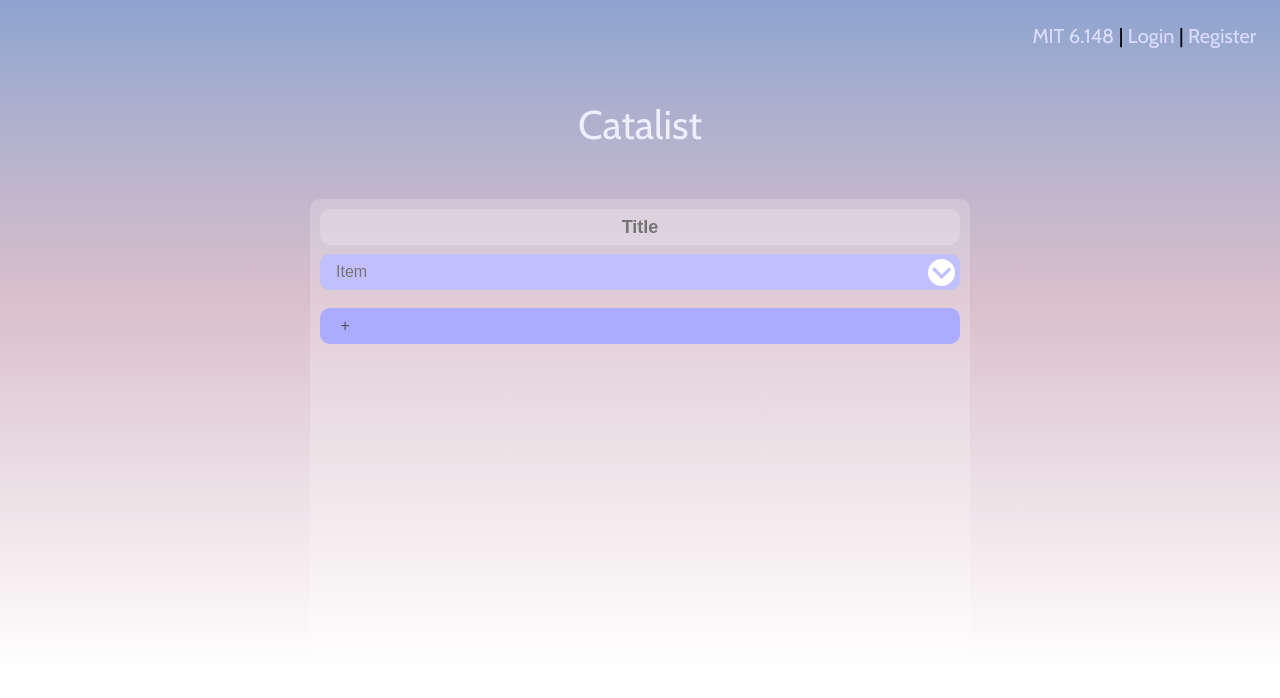
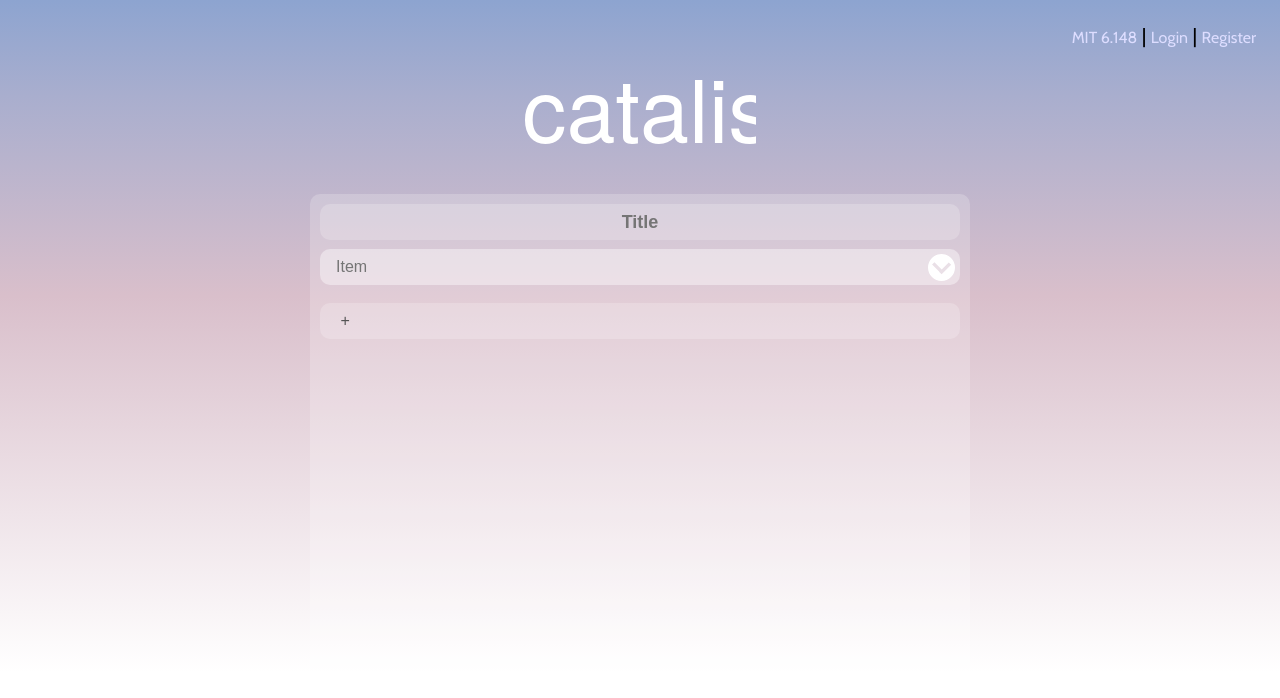
Before and after one commit to neutrinonerd3333/zutara-forever, a Flask app: page / in a window 1280 px wide. Shown: the top 698 px of the page. Run offline with Flask 2, Linux system fonts and the light colour scheme; some libraries are stand-ins or nearby versions.

Commit message:
addressed some of todo
pre-merge commit with working list interface

```diff
--- a/static/css/list.css
+++ b/static/css/list.css
@@ -56,7 +56,7 @@
 .list .listItem {
     width: 100%;
     min-height: 2em;
-    background-color: rgba(150, 150, 255, 1);
+    background-color: rgba(150, 150, 255, 0);
     border-radius: 10px;
     margin: 0;
     margin-bottom: 1em;
@@ -75,7 +75,7 @@
 .list .lastListItem {
     height: 2em;
     border-radius: 10px;
-    background-color: rgba(150, 150, 255, 1);
+    background-color: rgba(150, 150, 255, 0);
 }
 .list .lastListItem input {
     width: calc(100% - 2em);
--- a/static/css/style.css
+++ b/static/css/style.css
@@ -1,12 +1,8 @@
-@font-face {
-    font-family: 'Cabin', sans-serif;
-    src: url("./fonts/Ubuntu-L.ttf");
-}
 html {
     min-height: 100%;
 }
 body {
-    font-family: 'Cabin', sans-serif;
+    font-family: 'Helvetica Neue Light','Cabin', sans-serif;
     font-size: 20px;
     /* 1 em will become 20px everywhere else */
 
@@ -43,8 +39,6 @@
 h1,
 h2 {
     /*font-family: 'Century Gothic', 'Futura', 'Trebuchet MS', sans-serif;*/
-
-    font-family: 'Cabin', sans-serif;
     margin: 0;
     font-weight: normal;
 }
@@ -57,6 +51,7 @@
 a {
     text-decoration: none;
     color: #ddf;
+    font-size: 0.8em;
 }
 a:hover {
     color: #eef;
@@ -105,8 +100,12 @@
 .register .inputLabel {
     text-align: center;
     display: none;
-    font-size: 0.8em;
+    font-size: 0.6em;
+    width: 15em;
+
     margin: -5px 0 5px 0;
+    margin-left: auto;
+    margin-right: auto;
 }
 .register input[type="text"]:focus + label,
 .register input[type="email"]:focus + label,
@@ -157,7 +156,16 @@
     cursor: pointer;
 }
 .header {
-    margin: 5em 3em 1em 3em;
+    margin: 4em 3em 1em 3em;
+    width: auto;
+}
+.header img {
+    display: block;
+
+    margin-left: auto;
+    margin-right: auto;
+    height: 4em;
+    width: auto;
 }
 #wrapper {
     margin: 50px;
--- a/static/js/home.js
+++ b/static/js/home.js
@@ -15,9 +15,8 @@
         $(this).before("<div class='attribute'> <!--single item attribute--> <div class='key' ><input type='text' placeholder='Attribute' ></div ><div class='value' ><input type='text' placeholder='Value' ></div> </div>");
     });
 
-    // upon clicking the "V" shaped icon, the list of attributes
-    // will slide down and appear, and the roundish corners become
-    // sharp at the bottom!
+    // clicking the down arrow will show attributes
+    // clicking the up arrow will hide the attributes
     $(".list").on("click", "img", function()
     {
         var file = $(this).attr("src");
--- a/templates/layout.html
+++ b/templates/layout.html
@@ -15,7 +15,7 @@
 <body>
 <div class="container">
     <div class="header">
-	   <h1><a href="/">Catalist</a></h1>
+	   <a href="/"><img src="/static/img/logo.svg"></a>
         <!--title block is an optional bit, like a header to each page-->
     <p align="center">{% block title %}{% endblock %}</p>
     </div>
```
Also changed, not shown: static/img/logo.svg (added).
